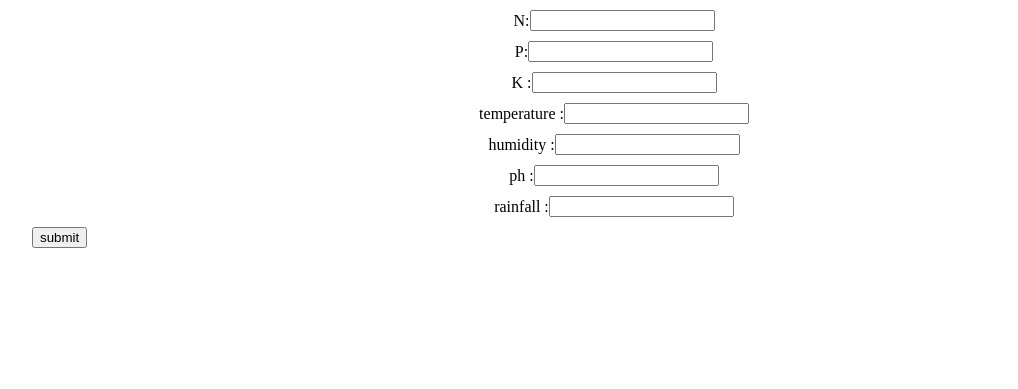
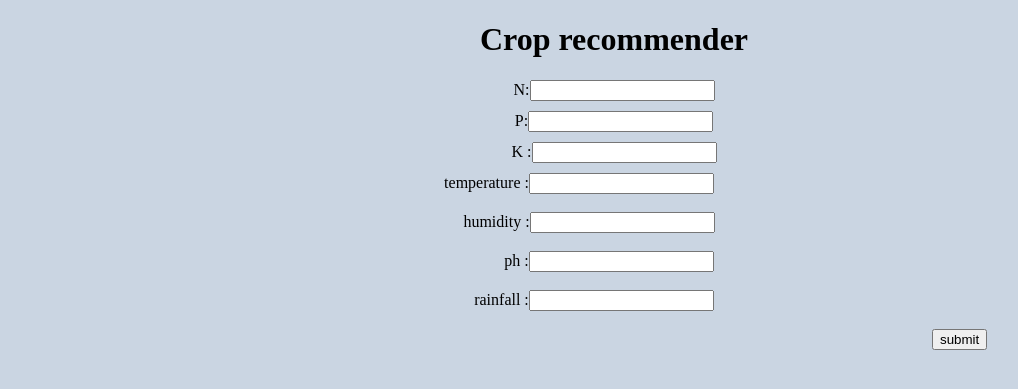
Before and after one commit to sgk2303/Crop_Advisor, a Flask app: page /crop_recommender in a window 1280 px wide. Shown: the top 389 px of the page, without its empty margins (26-1044 px from the left). Run offline with Flask 2, Linux system fonts and the light colour scheme; parts of the project's set-up code (start-up, migrations or seed data) failed here and were passed over.

Commit message:
design changes

```diff
--- a/static/css/index.css
+++ b/static/css/index.css
@@ -3,8 +3,8 @@
     justify-content: space-around;
 }
 .img{
-    width: 300px;
-    height: 300px;
+    width: 450px;
+    height: 450px;
 }
 .image-1-div{
     display: flex;
@@ -15,7 +15,6 @@
     display: flex;
     flex-direction: column;
     align-items: center;
-
 }
 
 .form-module{
--- a/templates/crop_recommender.html
+++ b/templates/crop_recommender.html
@@ -4,9 +4,18 @@
     <meta charset="UTF-8">
     <meta http-equiv="X-UA-Compatible" content="IE=edge">
     <meta name="viewport" content="width=device-width, initial-scale=1.0">
-    <title>Document</title>
+    <title>Crop|recommender</title>
 </head>
 <body>
+    <style>
+        body{ background-color: #CAD5E2;}
+        h1{
+    text-align: center;
+        }
+
+    </style>
+
+    <h1>Crop recommender</h1>
     <form method="post" action="{{url_for('regform')}}">
         <a name="form-module">
             <div class="form-module">
@@ -22,23 +31,26 @@
                     <label for="Student" >K               :</label>
                     <input name="K" type="number" />
                 </div>
-                <div style="display:flex; flex-direction: row; justify-content: center; align-items: center;margin: 10px;">
+                <div style="display:flex; flex-direction: row; justify-content: center; align-items: center;margin-right: 70px;">
+
                     <label for="Student" >temperature     :</label>
                     <input name="temperature" type="number" />
-                </div>
-                <div style="display:flex; flex-direction: row; justify-content: center; align-items: center;margin: 10px;">
+
+                </div><br>
+                <div style="display:flex; flex-direction: row; justify-content: center; align-items: center;margin-right: 50px;">
                     <label for="Student">humidity        :</label>
                     <input name="humidity" type="number" />
-                </div>
-                <div style="display:flex; flex-direction: row; justify-content: center; align-items: center;margin: 10px;">
+                </div><br>
+                <div style="display:flex; flex-direction: row; justify-content: center; align-items: center;margin-right: 10px;">
                     <label for="Student">ph               :</label>
                     <input name="ph" type="number" />
-                </div>
-                <div style="display:flex; flex-direction: row; justify-content: center; align-items: center;margin: 10px;">
+                </div><br>
+                <div style="display:flex; flex-direction: row; justify-content: center; align-items: center;margin-right: 40px;">
                     <label for="Student">rainfall       :</label>
                     <input name="rainfall" type="number" />
-                </div>
-                <button style="margin-left: 50px" type="submit">submit</button>
+                </div><br>
+                <button style="margin-left:950px" type="submit">submit</button>
+
             </div>
             </a>
     </form>
```
Also changed, not shown: templates/index.html (+8 -3 lines), static/img/crop_disease_indentifier.jpg (added), static/img/crop_recommender.jpg (added), static/img/crops/apple.jpg (added), static/img/crops/coconut.jpg (added).
